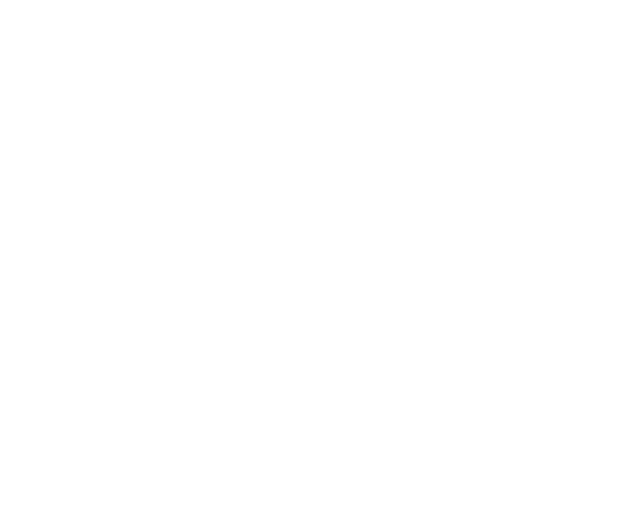
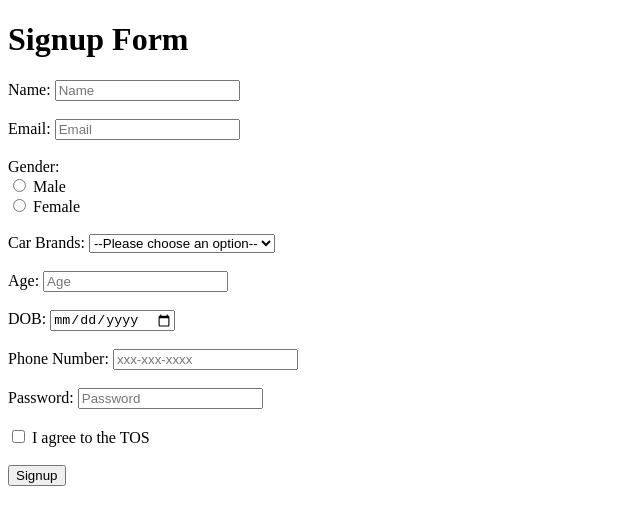
Before and after one commit to acciojob/signup-form-car-KIMohammedSaad, a website: page main.html in a window 1280 px wide. Shown: the whole page, without its empty margins (0-640 px from the left). Drawn offline with Linux system fonts and the light colour scheme.

Commit message:
created a submission

```diff
--- a/main.html
+++ b/main.html
@@ -10,7 +10,46 @@
 	<!-- the entire body must be written by student -->
     <script type="text/javascript" src="./script.js">
 </script>
+<h1>Signup Form</h1>
+    <form method="post" action="process_signup.php">
+        <label for="name">Name:</label>
+        <input type="text" id="name" name="name" placeholder="Name" required><br><br>
 
+        <label for="email">Email:</label>
+        <input type="email" id="email" name="email" placeholder="Email" required><br><br>
+
+        <label>Gender:</label><br>
+        <input type="radio" id="gender_m" name="gender" value="Male" required>
+        <label for="gender_m">Male</label><br>
+        <input type="radio" id="gender_f" name="gender" value="Female" required>
+        <label for="gender_f">Female</label><br><br>
+
+        <label for="cars">Car Brands:</label>
+        <select id="cars" name="cars" required>
+            <option value="" disabled selected>--Please choose an option--</option>
+            <option value="Toyota">Toyota</option>
+            <option value="Honda">Honda</option>
+            <option value="Ford">Ford</option>
+            <option value="Chevrolet">Chevrolet</option>
+        </select><br><br>
+
+        <label for="age">Age:</label>
+        <input type="number" id="age" name="age" placeholder="Age" required><br><br>
+
+        <label for="dob">DOB:</label>
+        <input type="date" id="dob" name="dob" required><br><br>
+
+        <label for="tel">Phone Number:</label>
+        <input type="tel" id="tel" name="tel" placeholder="xxx-xxx-xxxx"><br><br>
+
+        <label for="password">Password:</label>
+        <input type="password" id="password" name="password" placeholder="Password" required><br><br>
+
+        <input type="checkbox" id="tos" name="tos" required>
+        <label for="tos">I agree to the TOS</label><br><br>
+
+        <button type="submit">Signup</button>
+    </form>
 </body>
 
 </html>
```
